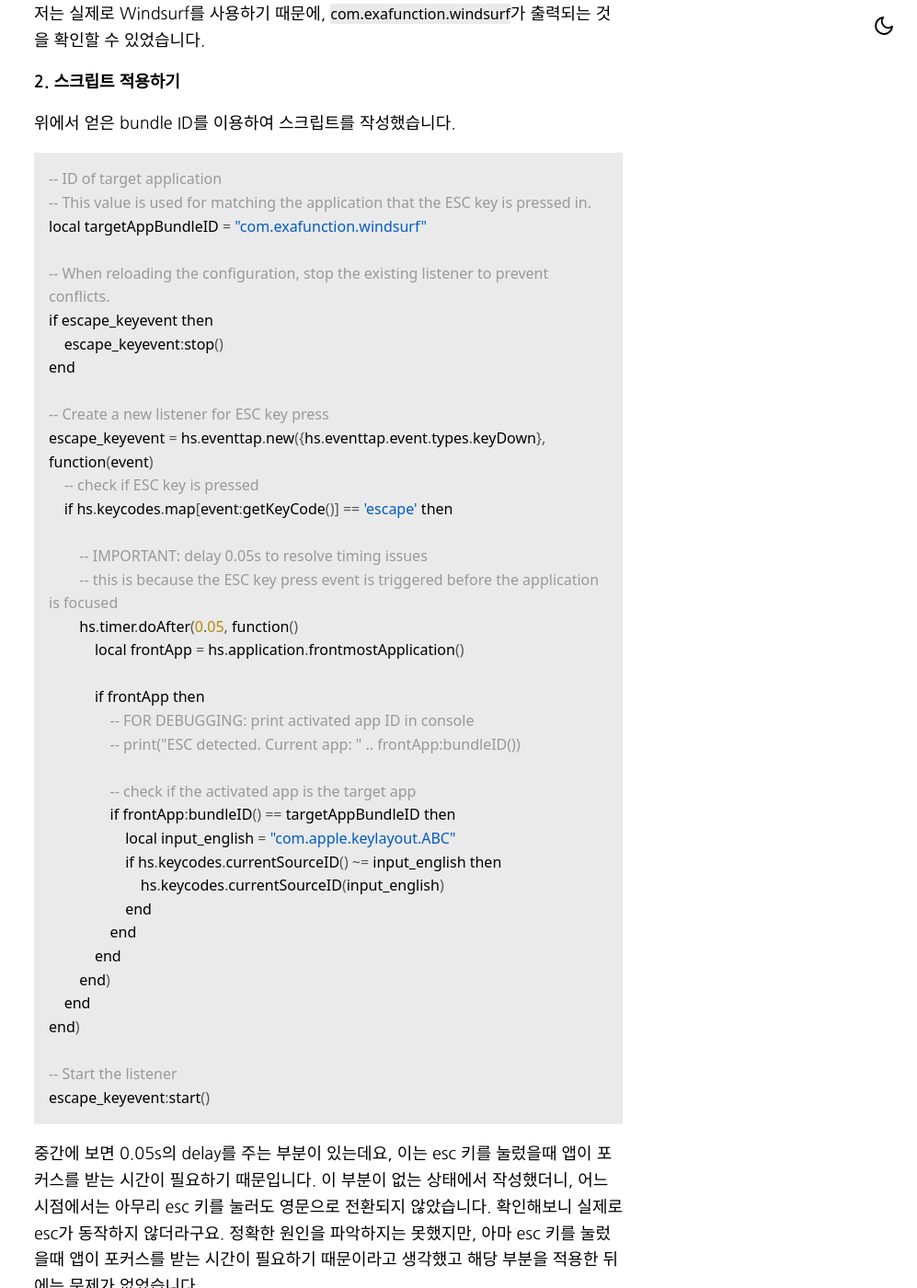
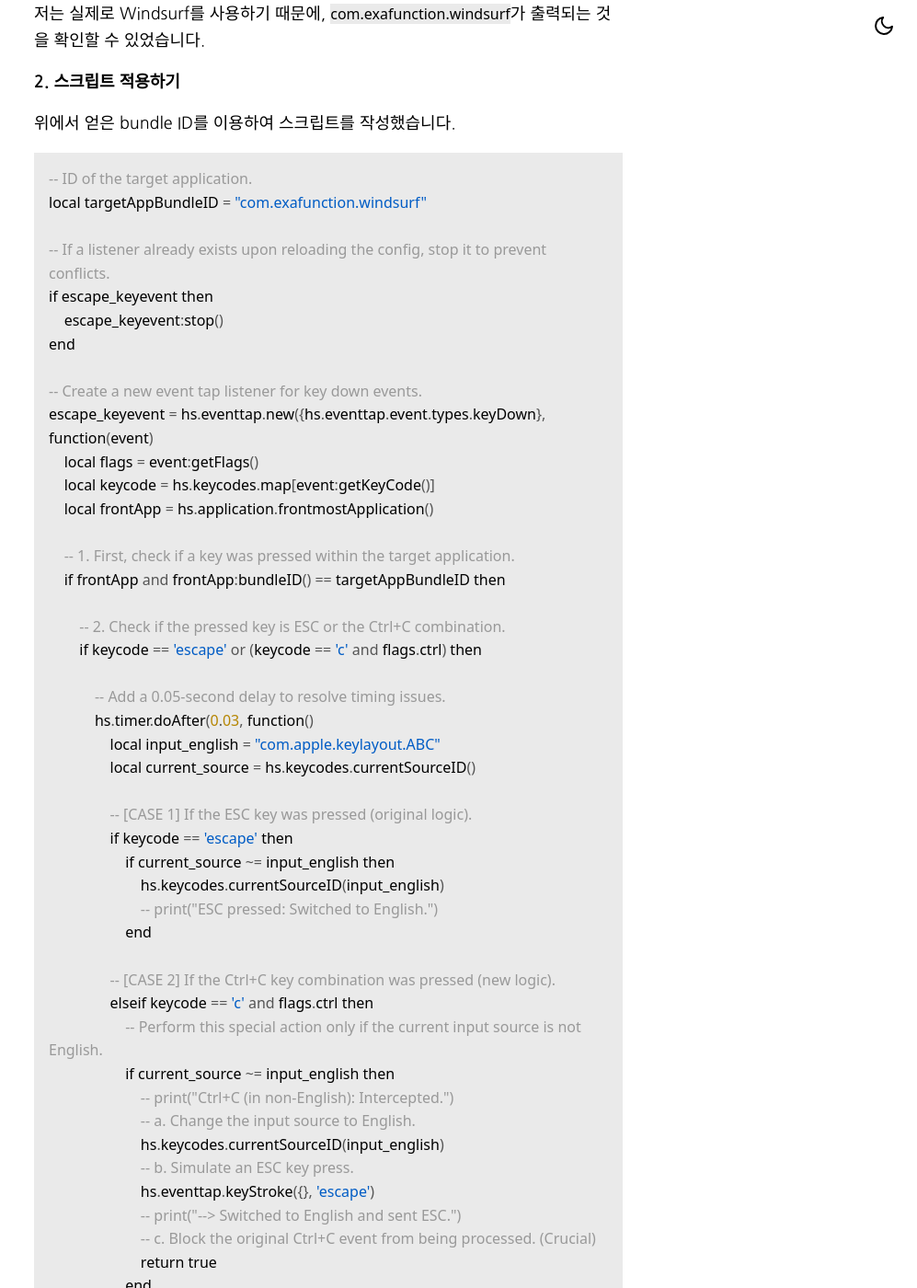
Before and after one commit to wnjoon/wnjoon.github.io, a Jekyll site: the page built from _posts/2025-09-21-auto-lang-updated-when-esc-using-hs.md, in a window 1280 px wide and 1400 px high, scrolled down 2682 px. Shown: the whole window at 92% size, without its empty margins (283-1280 px from the left). Built offline with Jekyll 4.4.1, drawn with Linux system fonts in a browser that asks for light colours; some of the changed text lies outside the part shown.

Commit message:
update post

````diff
--- a/_posts/2025-09-21-auto-lang-updated-when-esc-using-hs.md
+++ b/_posts/2025-09-21-auto-lang-updated-when-esc-using-hs.md
@@ -97,45 +97,66 @@
 위에서 얻은 bundle ID를 이용하여 스크립트를 작성했습니다.
 
 ```lua
--- ID of target application
--- This value is used for matching the application that the ESC key is pressed in.
+-- ID of the target application.
 local targetAppBundleID = "com.exafunction.windsurf"
 
--- When reloading the configuration, stop the existing listener to prevent conflicts.
+-- If a listener already exists upon reloading the config, stop it to prevent conflicts.
 if escape_keyevent then
     escape_keyevent:stop()
 end
 
--- Create a new listener for ESC key press
+-- Create a new event tap listener for key down events.
 escape_keyevent = hs.eventtap.new({hs.eventtap.event.types.keyDown}, function(event)
-    -- check if ESC key is pressed
-    if hs.keycodes.map[event:getKeyCode()] == 'escape' then
+    local flags = event:getFlags()
+    local keycode = hs.keycodes.map[event:getKeyCode()]
+    local frontApp = hs.application.frontmostApplication()
 
-        -- IMPORTANT: delay 0.05s to resolve timing issues
-        -- this is because the ESC key press event is triggered before the application is focused
-        hs.timer.doAfter(0.05, function()
-            local frontApp = hs.application.frontmostApplication()
+    -- 1. First, check if a key was pressed within the target application.
+    if frontApp and frontApp:bundleID() == targetAppBundleID then
 
-            if frontApp then
-                -- FOR DEBUGGING: print activated app ID in console
-                -- print("ESC detected. Current app: " .. frontApp:bundleID())
+        -- 2. Check if the pressed key is ESC or the Ctrl+C combination.
+        if keycode == 'escape' or (keycode == 'c' and flags.ctrl) then
 
-                -- check if the activated app is the target app
-                if frontApp:bundleID() == targetAppBundleID then
-                    local input_english = "com.apple.keylayout.ABC"
-                    if hs.keycodes.currentSourceID() ~= input_english then
+            -- Add a 0.05-second delay to resolve timing issues.
+            hs.timer.doAfter(0.03, function()
+                local input_english = "com.apple.keylayout.ABC"
+                local current_source = hs.keycodes.currentSourceID()
+
+                -- [CASE 1] If the ESC key was pressed (original logic).
+                if keycode == 'escape' then
+                    if current_source ~= input_english then
                         hs.keycodes.currentSourceID(input_english)
+                        -- print("ESC pressed: Switched to English.")
+                    end
+
+                -- [CASE 2] If the Ctrl+C key combination was pressed (new logic).
+                elseif keycode == 'c' and flags.ctrl then
+                    -- Perform this special action only if the current input source is not English.
+                    if current_source ~= input_english then
+                        -- print("Ctrl+C (in non-English): Intercepted.")
+                        -- a. Change the input source to English.
+                        hs.keycodes.currentSourceID(input_english)
+                        -- b. Simulate an ESC key press.
+                        hs.eventtap.keyStroke({}, 'escape')
+                        -- print("--> Switched to English and sent ESC.")
+                        -- c. Block the original Ctrl+C event from being processed. (Crucial)
+                        return true
                     end
                 end
-            end
-        end)
+            end)
+        end
     end
+
+    -- Allow all other key events to pass through.
+    return false
 end)
 
--- Start the listener
+-- Start the listener.
 escape_keyevent:start()
 ```
 
-중간에 보면 0.05s의 delay를 주는 부분이 있는데요, 이는 esc 키를 눌렀을때 앱이 포커스를 받는 시간이 필요하기 때문입니다. 이 부분이 없는 상태에서 작성했더니, 어느 시점에서는 아무리 esc 키를 눌러도 영문으로 전환되지 않았습니다. 확인해보니 실제로 esc가 동작하지 않더라구요. 정확한 원인을 파악하지는 못했지만, 아마 esc 키를 눌렀을때 앱이 포커스를 받는 시간이 필요하기 때문이라고 생각했고 해당 부분을 적용한 뒤에는 문제가 없었습니다.
+1. 중간에 보면 0.03s의 delay를 주는 부분이 있는데요, 이는 esc 키를 눌렀을때 앱이 포커스를 받는 시간이 필요하기 때문입니다. 이 부분이 없는 상태에서 작성했더니, 어느 시점에서는 아무리 esc 키를 눌러도 영문으로 전환되지 않았습니다. 확인해보니 실제로 esc가 동작하지 않더라구요. 정확한 원인을 파악하지는 못했지만, 아마 esc 키를 눌렀을때 앱이 포커스를 받는 시간이 필요하기 때문이라고 생각했고 해당 부분을 적용한 뒤에는 문제가 없었습니다.
+
+2. vim에서는 ctrl+c가 esc와 동일한 역할을 하는데요, 그래서 대부분 esc를 누르지 않고 ctrl+c를 사용합니다. 문제는 한글로 입력할 경우 ctrl+ㅊ으로 입력이 되어서 esc가 정상적으로 동작하지 않았습니다. 이를 해결하기 위해서 별도의 조건을 추가하였습니다.
 
 혹시나 저와 같이 이러한 불편을 겪고계신 분들이 있다면 도움이 되었길 바랍니다.
````
